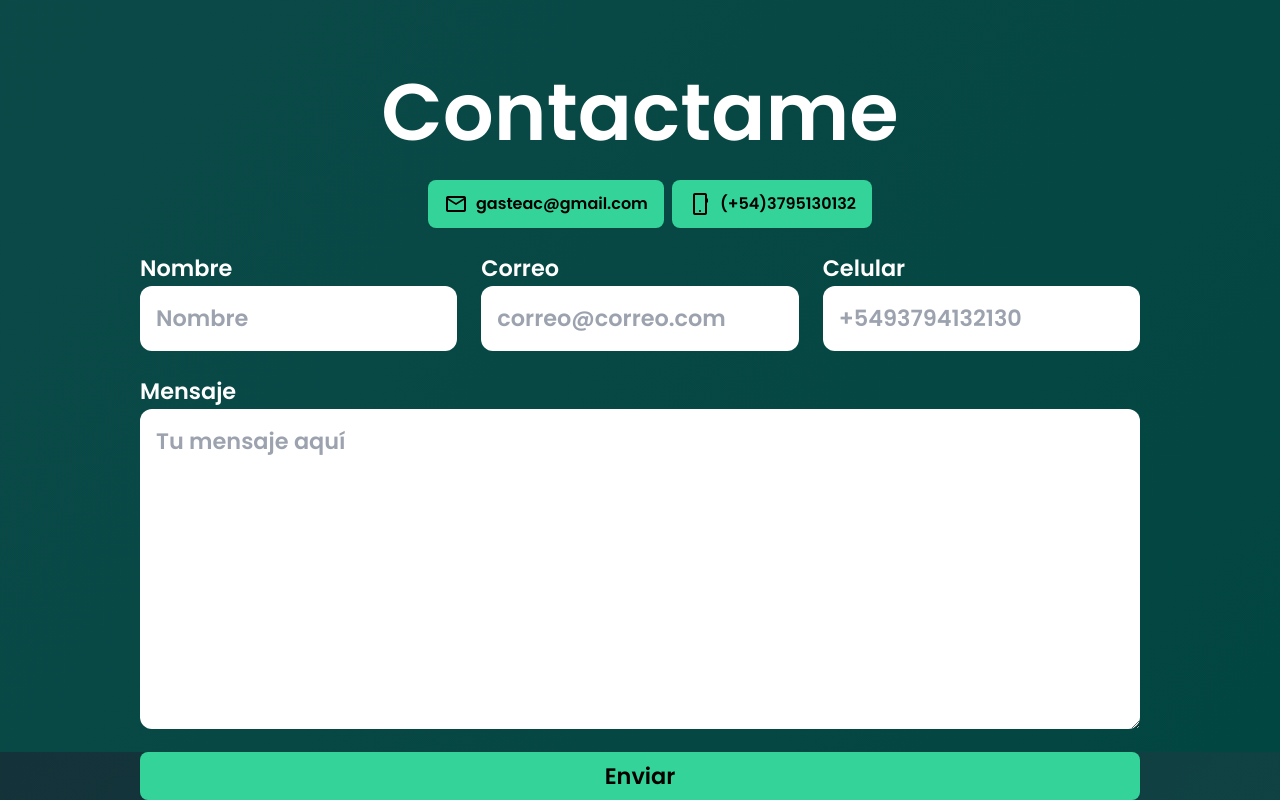
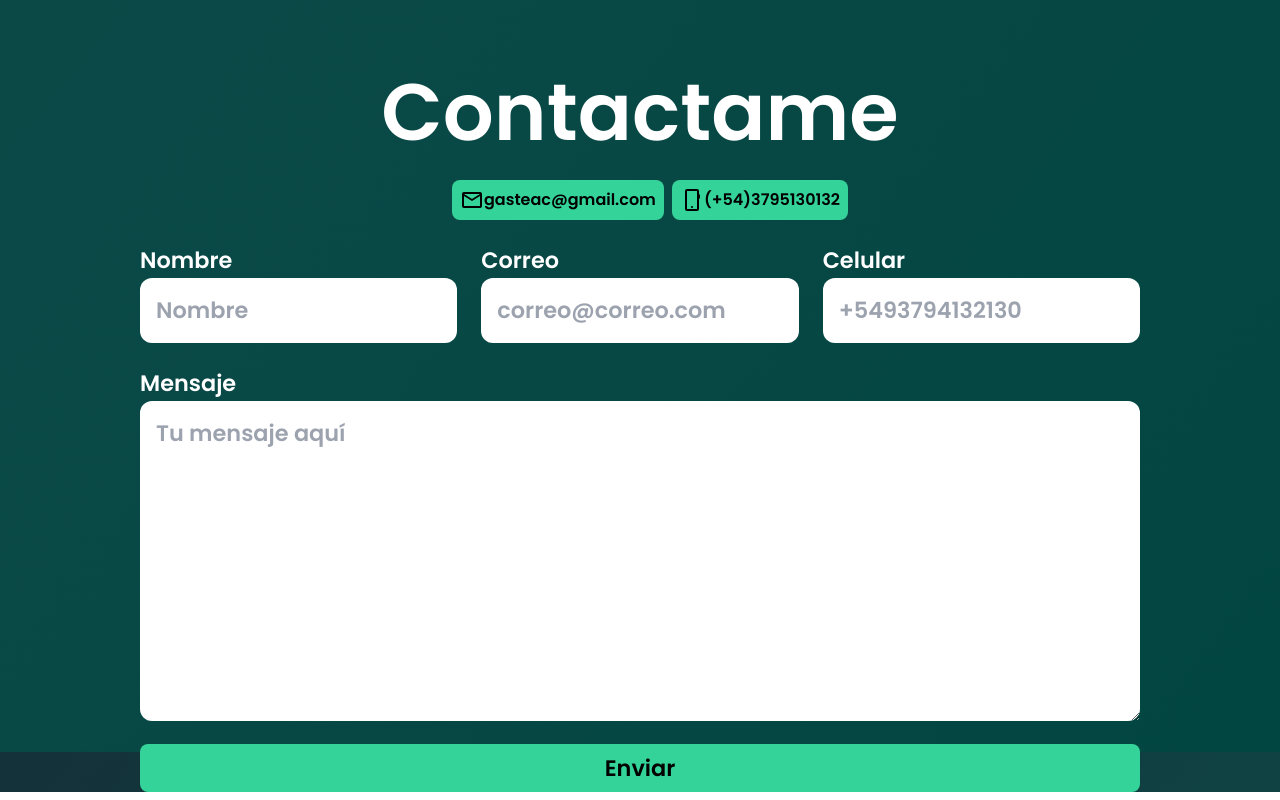
Before and after one commit to gasteac/portfolio2024, a React (Vite) app: page / in a window 1280 px wide. Shown: the part 3098-3898 px from the top of the page. Built offline with nearby package versions, Linux system fonts and the light colour scheme.

Commit message:
buttons paddiingg

```diff
--- a/src/components/Contact.jsx
+++ b/src/components/Contact.jsx
@@ -11,15 +11,15 @@ export const Contact = () => {
           <h1 className="text-[2rem] phone:text-[4rem] tablet:text-[5rem] ">
             Contactame
           </h1>
-          <div className="phone:space-x-2 space-y-2 justify-center items-center">
-            <button className="btn w-full phone:w-auto bg-primary outline-none border-none text-black text-[0.7rem] phone:text-[0.9rem] tablet:text-[1rem] hover:bg-primary hover:bg-opacity-80">
+          <div className="phone:space-x-2 mt-2 space-y-2 phone:flex phone:space-y-0 justify-center items-center">
+            <p className="cursor-default p-2 flex items-center justify-center rounded-lg phone:w-auto bg-primary outline-none border-none text-black text-[0.7rem] phone:text-[0.9rem] tablet:text-[1rem] hover:bg-primary hover:bg-opacity-80">
               <span class="material-symbols-outlined">mail</span>
               gasteac@gmail.com
-            </button>
-            <button className="btn w-full phone:w-auto bg-primary outline-none border-none text-black text-[0.7rem] phone:text-[0.9rem] tablet:text-[1rem] hover:bg-primary hover:bg-opacity-80">
+            </p>
+            <p className="cursor-default p-2 flex items-center justify-center rounded-lg phone:w-auto bg-primary outline-none border-none text-black text-[0.7rem] phone:text-[0.9rem] tablet:text-[1rem] hover:bg-primary hover:bg-opacity-80">
               <span class="material-symbols-outlined">phone_android</span>
               (+54)3795130132
-            </button>
+            </p>
           </div>
         </div>
 
```
